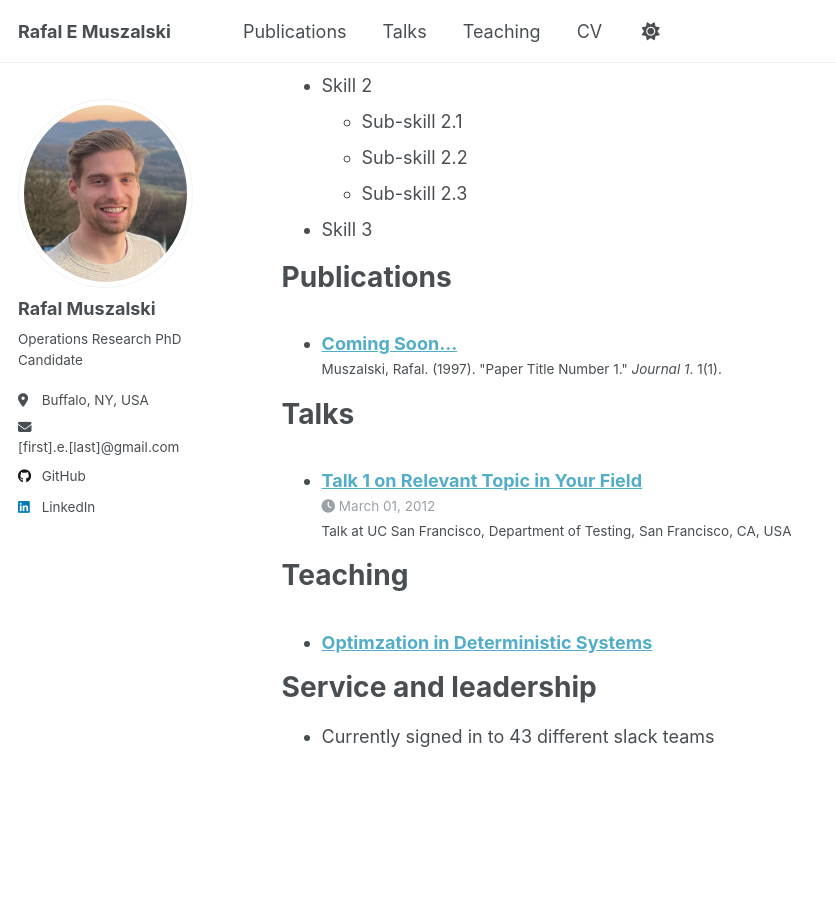
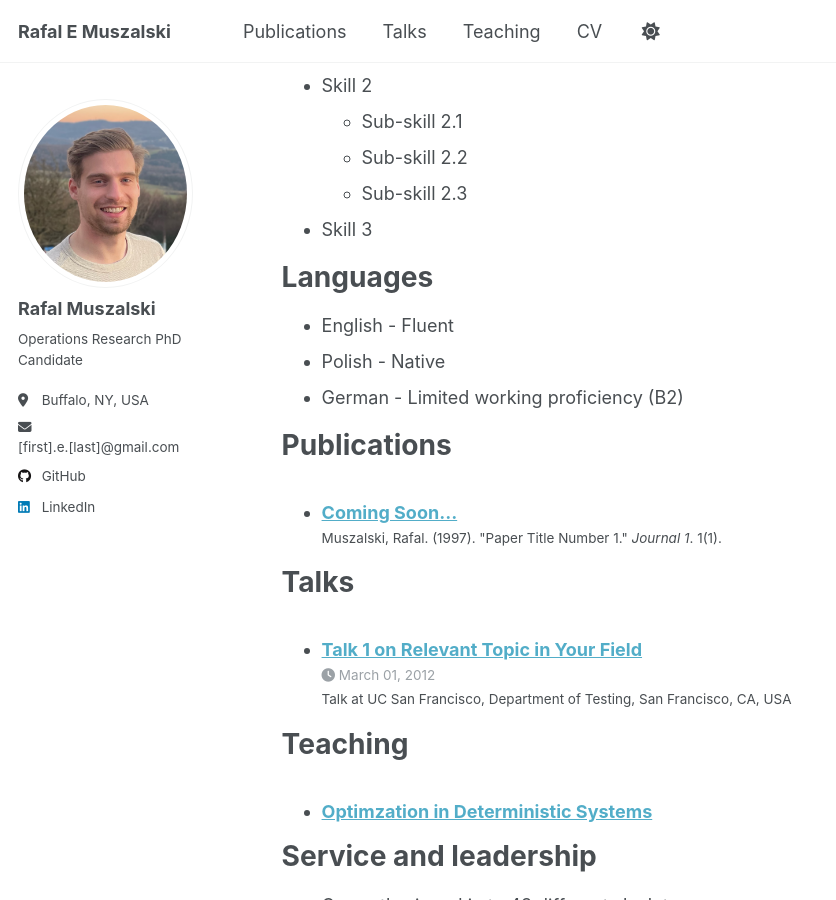
Before and after one commit to rafalmuszalski/rafalmuszalski.github.io, a Jekyll site: the page built from _pages/cv.md, in a window 1280 px wide and 900 px high, scrolled down 531 px. Shown: the whole window, without its empty margins (0-836 px from the left). Built offline with Jekyll 4.4.1, drawn with Linux system fonts in a browser that asks for light colours.

Commit message:
Update cv.md

```diff
--- a/_pages/cv.md
+++ b/_pages/cv.md
@@ -32,6 +32,12 @@ Skills
   * Sub-skill 2.3
 * Skill 3
 
+Languages
+======
+* English - Fluent
+* Polish - Native
+* German - Limited working proficiency (B2)
+
 Publications
 ======
   <ul>{% for post in site.publications reversed %}
```
